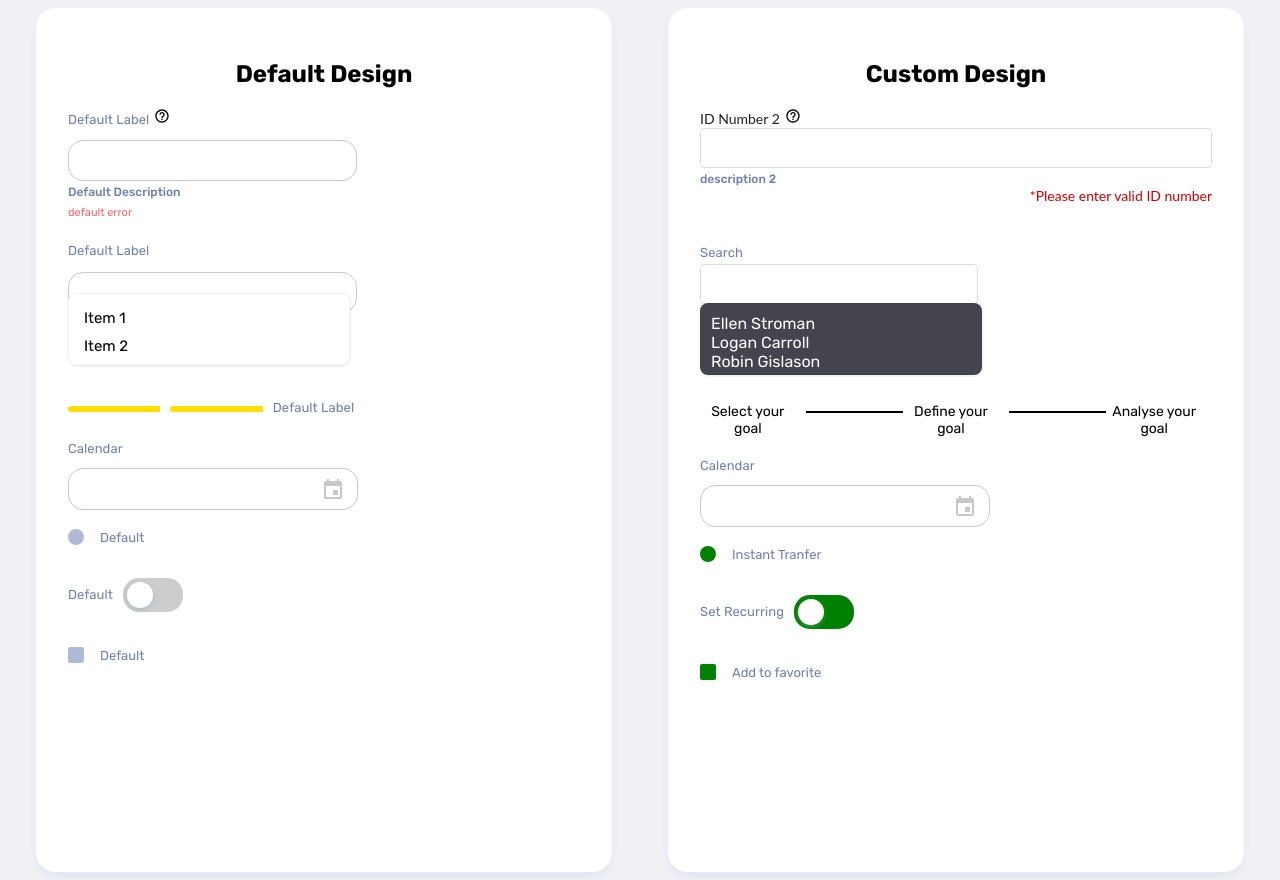
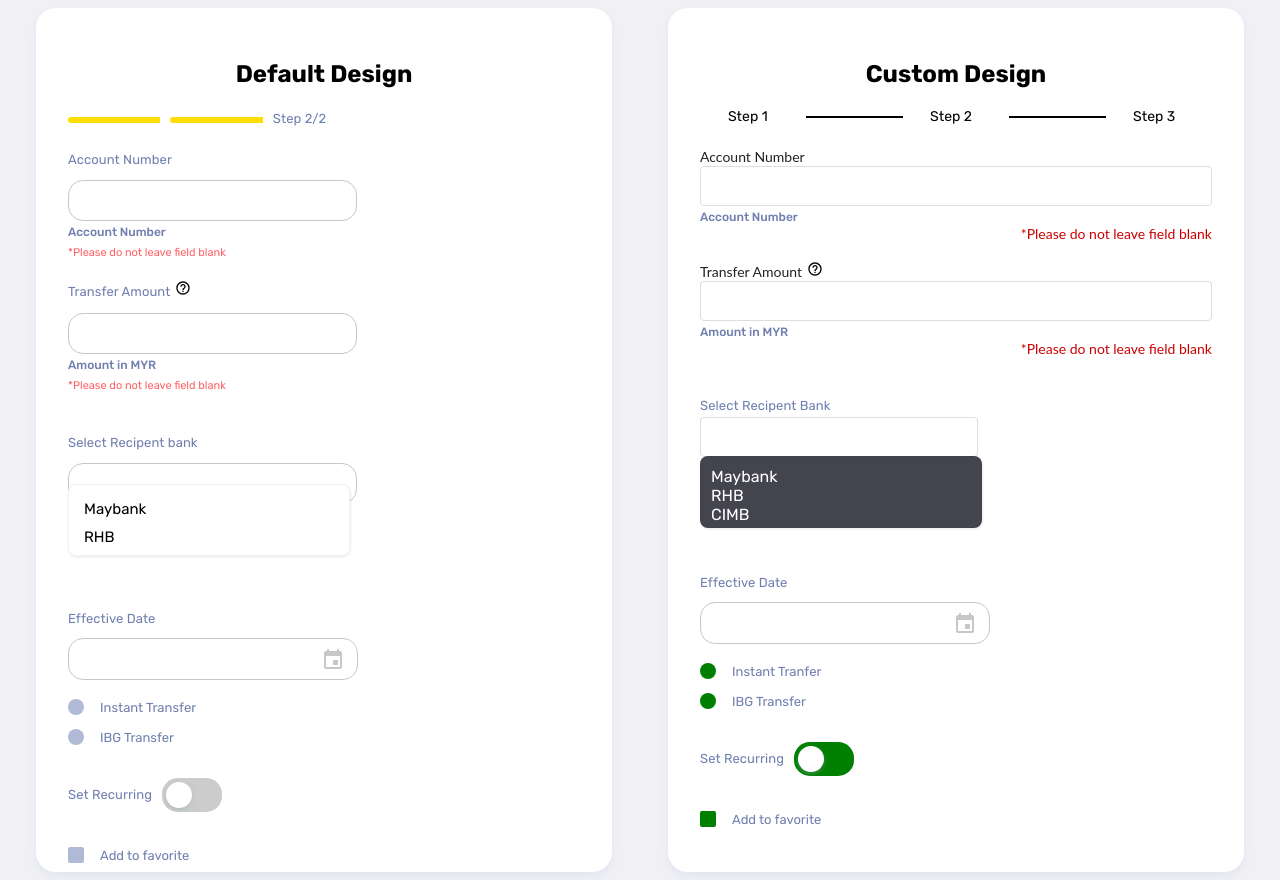
Before and after one commit to shinghuey27/dyno-web, a React (Create React App) app: page / in a window 1280 px wide. Built offline with nearby package versions, Linux system fonts and the light colour scheme.

Commit message:
Demo Enhancement

```diff
--- a/src/SampleData/List.js
+++ b/src/SampleData/List.js
@@ -36,23 +36,23 @@ const options = [
 const sampleItem = [
     {
         value: "0",
-        label: "Item 1"
+        label: "Maybank"
     },
     {
         value: "1",
-        label: "Item 2"
+        label: "RHB"
     },
     {
         value: "2",
-        label: "Item 3"
+        label: "CIMB"
     },
     {
         value: "3",
-        label: "Item 4"
+        label: "Hong Leong BANK"
     },
     {
         value: "4",
-        label: "Item 5"
+        label: "AmBank"
     }
 ];
 
@@ -83,6 +83,7 @@ const optionsSample = [
             "catchPhrase": "Assimilated non-volatile array",
             "bs": "scalable drive supply-chains"
         }
+
     },
     {
         "id": "9afceadc-064c-4c46-b9ed-d59e2ab1e2de",
--- a/src/Screen/CustomDesign.js
+++ b/src/Screen/CustomDesign.js
@@ -7,7 +7,7 @@ import Stepper from "../Components/ProgressBar/Stepper";
 import { CalendarContainer } from "react-datepicker";
 import Checkbox from "../Components/Checkbox/Checkbox";
 import RadioButton from "../Components/RadioButton/RadioButton";
-import { optionsSample } from "../SampleData/List";
+import { sampleItem } from "../SampleData/List";
 import Switch from "../Components/Switch/Switch";
 
 const renderCalendar = ({ className, children }) => {
@@ -29,36 +29,101 @@ const CustomDesign = () => {
         Custom Design
       </h2>
       {/* 7 Molecules  */}
-      {/* 1. Textbox */}
 
+      {/* 1. Stepper */}
+      <Stepper
+        stepper={{
+          style: { display: "flex", flex: 1 }
+        }}
+        stepOne={{
+          style: {
+            backgroundColor: "white",
+            flex: 1,
+            fontSize: 14,
+            textAlign: "center"
+          },
+          text: "Step 1"
+        }}
+        // label={{ label: 'Step 2/3' }}
+        hr={{
+          style: {
+            border: "1px solid black",
+            flex: 1,
+            height: 0.1
+          }
+        }}
+        stepTwo={{
+          style: {
+            backgroundColor: "white",
+            flex: 1,
+            fontSize: 14,
+            height: 20,
+            textAlign: "center"
+          },
+          text: "Step 2"
+        }}
+        stepThree={{
+          style: {
+            backgroundColor: "white",
+            flex: 1,
+            fontSize: 14,
+            height: 20,
+            textAlign: "center"
+          },
+          text: "Step 3"
+        }}
+      />
+      <br />
+      {/* 2. Textbox */}
       <Textbox
         label={{
-          label: "ID Number 2",
+          label: "Account Number",
           className: "labelClass"
         }}
-        tooltip={{ label: "abc" }}
         text={{
           className: "textClass"
         }}
         description={{
-          label: "description 2"
+          label: "Account Number"
         }}
         error={{
-          label: "*Please enter valid ID number",
+          label: "*Please do not leave field blank",
           className: "errorClass"
         }}
       />
+
+      <br />
+      <Textbox
+        label={{
+          label: "Transfer Amount",
+          className: "labelClass"
+        }}
+        text={{
+          className: "textClass"
+        }}
+        description={{
+          label: "Amount in MYR"
+        }}
+        error={{
+          label: "*Please do not leave field blank",
+          className: "errorClass"
+        }}
+        tooltip={{
+          label: "You can adjust your limit via settings"
+        }}
+      />
+
       <br />
       <br />
 
       {/* ------------------------------------------------- */}
-      {/* 2. Searchbar */}
+      {/* 3. Searchbar */}
       <Searchbar
-        label={{ label: "Search" }}
+        label={{ label: "Select Recipent Bank" }}
         description={{
           label: "this is search bar"
         }}
-        data={optionsSample}
+        data={sampleItem}
         text={{
           style: {
             border: "1px solid #ddd",
@@ -98,57 +163,14 @@ const CustomDesign = () => {
         }}
       />
       {/* ------------------------------------------------- */}
-      {/* 3. Stepper */}
-      <div style={{ marginTop: "5rem" }}></div>
-      <Stepper
-        stepper={{
-          style: { display: "flex", flex: 1 }
-        }}
-        stepOne={{
-          style: {
-            backgroundColor: "white",
-            flex: 1,
-            fontSize: 14,
-            textAlign: "center"
-          },
-          text: "Select your goal"
-        }}
-        // label={{ label: 'Step 2/3' }}
-        hr={{
-          style: {
-            border: "1px solid black",
-            flex: 1,
-            height: 0.1
-          }
-        }}
-        stepTwo={{
-          style: {
-            backgroundColor: "white",
-            flex: 1,
-            fontSize: 14,
-            height: 20,
-            textAlign: "center"
-          },
-          text: "Define your goal"
-        }}
-        stepThree={{
-          style: {
-            backgroundColor: "white",
-            flex: 1,
-            fontSize: 14,
-            height: 20,
-            textAlign: "center"
-          },
-          text: "Analyse your goal"
-        }}
-      />
-      <div style={{ marginTop: "2rem" }}></div>
+
+      <div style={{ marginTop: "6rem" }}></div>
 
       {/* ------------------------------------------------- */}
       {/* 4. Datepicker */}
       <DatePicker
         // container={{ style: {backgroundColor:'yellow'} }}
-        label={"Calendar"}
+        label={"Effective Date"}
         datePicker={{
           showYearDropdown: true,
           // style: {},
@@ -165,6 +187,10 @@ const CustomDesign = () => {
         label="Instant Tranfer"
         checkMark={{ style: { backgroundColor: "green" } }}
       />
+      <RadioButton
+        label="IBG Transfer"
+        checkMark={{ style: { backgroundColor: "green" } }}
+      />
       <br />
       {/* ------------------------------------------------- */}
 
@@ -177,7 +203,10 @@ const CustomDesign = () => {
 
       {/* ------------------------------------------------- */}
       {/* 7. Checkbox */}
-      <Checkbox label="Add to favorite" checkMark={{ style: { backgroundColor: "green" } }} />
+      <Checkbox
+        label="Add to favorite"
+        checkMark={{ style: { backgroundColor: "green" } }}
+      />
       <br />
     </fieldset>
   );
--- a/src/Screen/DefaultDesign.js
+++ b/src/Screen/DefaultDesign.js
@@ -7,6 +7,7 @@ import Stepper from "../Components/ProgressBar/Stepper";
 import Checkbox from "../Components/Checkbox/Checkbox";
 import RadioButton from "../Components/RadioButton/RadioButton";
 import Switch from "../Components/Switch/Switch";
+import { sampleItem } from "../SampleData/List";
 
 const DefaultDesign = () => {
   return (
@@ -17,25 +18,50 @@ const DefaultDesign = () => {
       </h2>
 
       {/* 7 Molecules  */}
-      {/* 1. Textbox */}
+      {/* 1. Stepper */}
+      <Stepper stepOne stepTwo label={{ label: "Step 2/2" }} />
+      <br />
+      {/* ------------------------------------------------- */}
 
-      <Textbox label text description error tooltip />
+      {/* 2. Textbox */}
 
+      <Textbox
+        label={{ label: "Account Number" }}
+        text
+        description={{ label: "Account Number" }}
+        error={{ label: "*Please do not leave field blank" }}
+      />
+      <br />
+
+      <Textbox
+        label={{ label: "Transfer Amount" }}
+        text
+        description={{ label: "Amount in MYR" }}
+        error={{ label: "*Please do not leave field blank" }}
+        tooltip={{
+          label: "You can adjust your limit via settings"
+        }}
+      />
+      <br />
       {/* ------------------------------------------------- */}
-      {/* 2. Searchbar */}
+      {/* 3. Searchbar */}
       <br />
-      <Searchbar label text data listBox item />
-      {/* ------------------------------------------------- */}
-      {/* 3. Stepper */}
+      <Searchbar
+        label={{ label: "Select Recipent bank" }}
+        text
+        data={sampleItem}
+        listBox
+        item
+      />
+
       <div style={{ marginTop: "5.3rem" }}></div>
-      <Stepper stepOne stepTwo label />
       <br />
 
       {/* ------------------------------------------------- */}
       {/* 4. Datepicker */}
       <DatePicker
         // container={{ style: {backgroundColor:'yellow'} }}
-        label={"Calendar"}
+        label={"Effective Date"}
         datePicker={{
           showYearDropdown: true
         }}
@@ -44,18 +70,20 @@ const DefaultDesign = () => {
 
       {/* ------------------------------------------------- */}
       {/* 5. Radiobutton */}
-      <RadioButton label />
+      <RadioButton label="Instant Transfer" />
+      <RadioButton label="IBG Transfer" />
+
       <br />
 
       {/* ------------------------------------------------- */}
 
       {/* 6. Switch */}
-      <Switch label />
+      <Switch label="Set Recurring" />
       <br />
 
       {/* ------------------------------------------------- */}
       {/* 7. Checkbox */}
-      <Checkbox label />
+      <Checkbox label="Add to favorite" />
     </fieldset>
   );
 };
```
